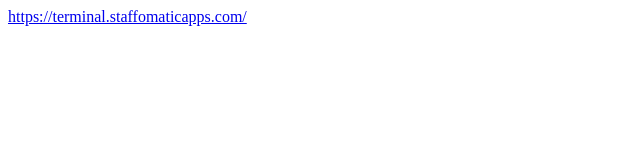
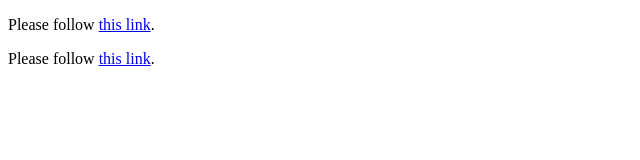
Before and after one commit to easyPEP/terminal.staffo.io, a plain HTML site: page index.html in a window 1280 px wide. Shown: the whole page, without its empty margins (0-640 px from the left). Drawn offline with Linux system fonts and the light colour scheme.

Commit message:
Update index.html

```diff
--- a/index.html
+++ b/index.html
@@ -1,9 +1,20 @@
+<!DOCTYPE html>
+<html>
+  <head>
+    <meta http-equiv="Refresh" content="7; url=//www.w3docs.com" />
+  </head>
+  <body>
+    <p>Please follow <a href="//www.w3docs.com/">this link</a>.</p>
+  </body>
+</html>
+
+
 <!DOCTYPE html>
 <html>
 <head>
-  <title>redirect</title>
+  <meta http-equiv="Refresh" content="7; url=//terminal.staffomaticapps.com" />
 </head>
 <body>
-  <a href="https://terminal.staffomaticapps.com/">https://terminal.staffomaticapps.com/</a>
+  <p>Please follow <a href="//terminal.staffomaticapps.com">this link</a>.</p>
 </body>
 </html>
```
